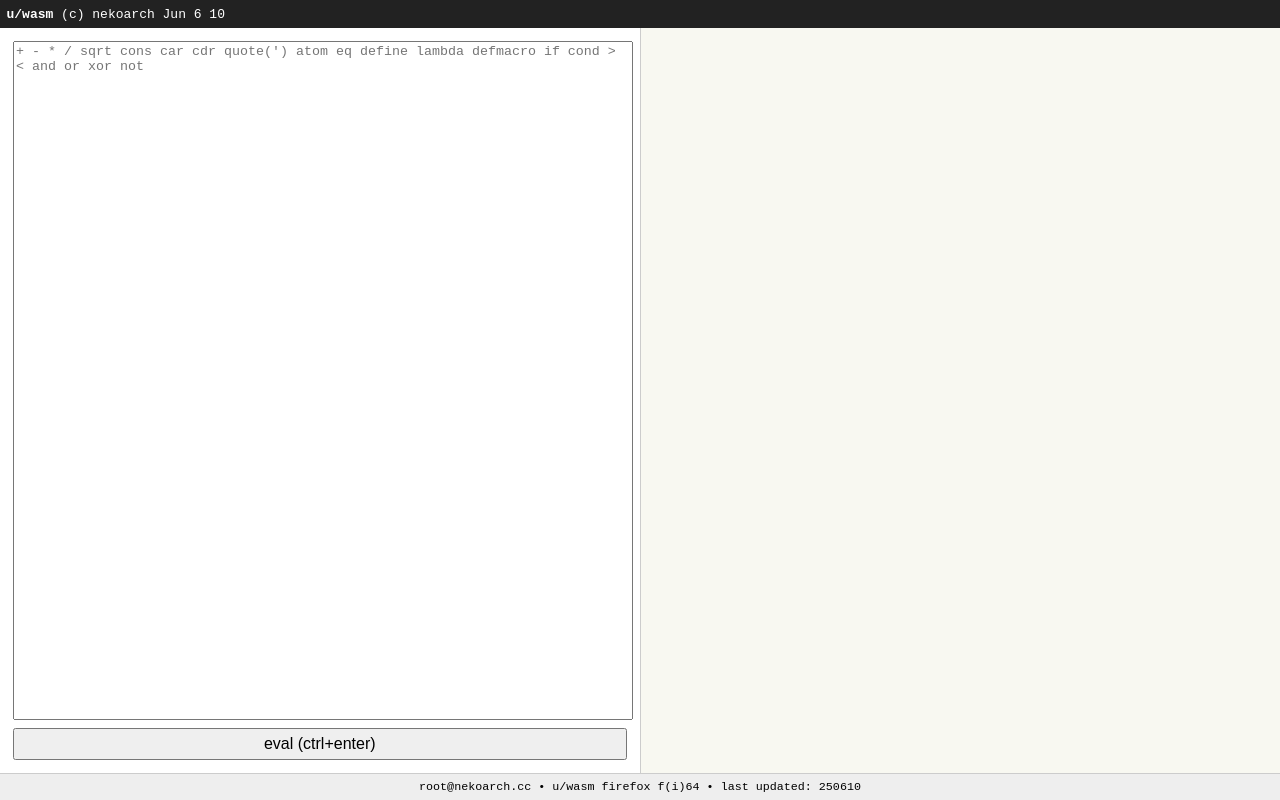
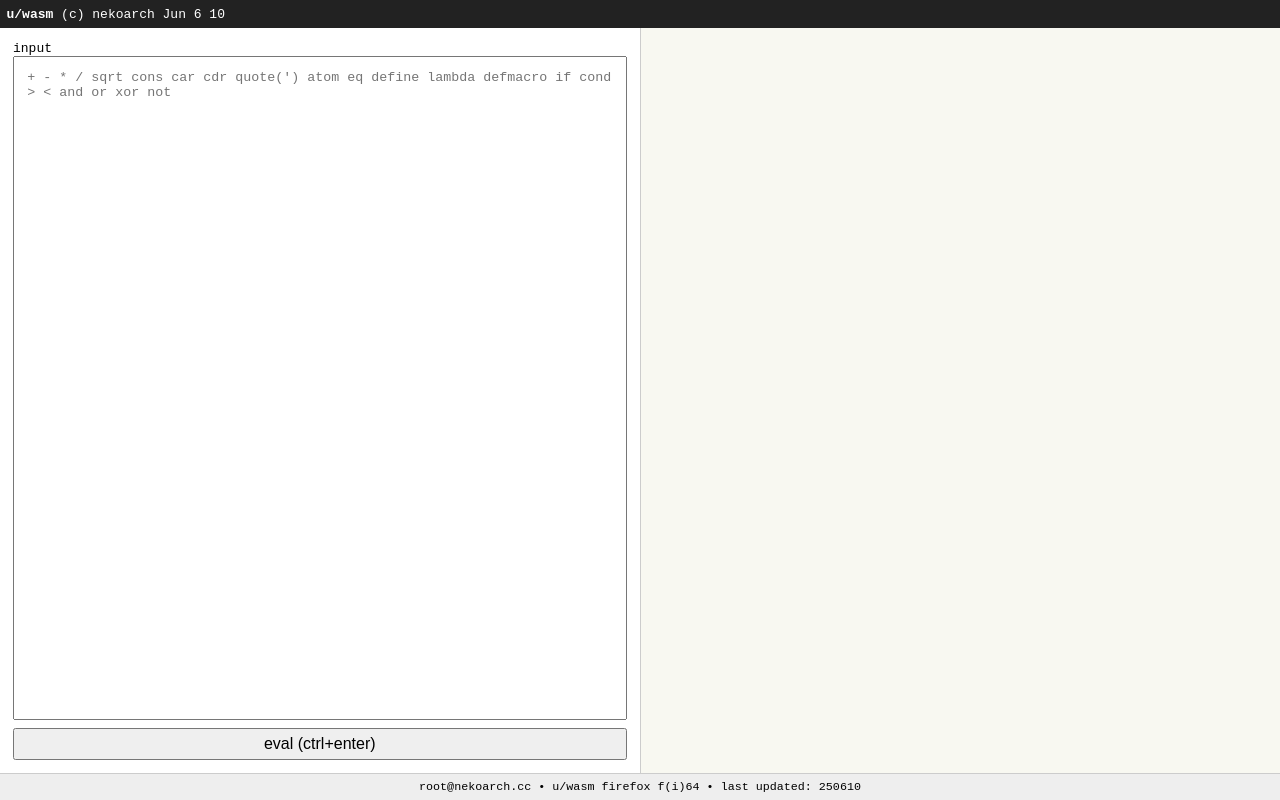
Before and after one commit to nekoarch/nekoarch.github.io, a plain HTML site: page u/u.html in a window 1280 px wide. Drawn offline with Linux system fonts and the light colour scheme; no server answers.

Commit message:
[~] small adjustments & add mit license to the inline js

```diff
--- a/u/u.html
+++ b/u/u.html
@@ -1,5 +1,5 @@
 <!DOCTYPE html>
-<html>
+<html lang="en">
 <head>
     <meta charset="utf-8">
     <title>u/wasm</title>
@@ -12,47 +12,60 @@
             display: flex;
             flex-direction: column;
         }
+
         #header {
             padding: 0.5em;
             background: #222;
             color: #fff;
         }
+
         #container {
             display: flex;
             flex: 1;
             overflow: hidden;
         }
+
         #input-container,
         #output-container {
             flex: 1;
             box-sizing: border-box;
             padding: 1em;
         }
+
         #input-container {
             border-right: 1px solid #ccc;
             display: flex;
             flex-direction: column;
         }
+
         #input {
             flex: 1;
             width: 100%;
             resize: none;
             font-family: monospace;
+            box-sizing: border-box;
+            padding: 1em;
         }
+
         #run {
             margin-top: 0.5em;
             height: 2em;
             font-size: 1em;
         }
+
         #output-container {
             background: #f8f8f1;
         }
+
         #output {
             width: 100%;
             height: 100%;
             overflow: auto;
             white-space: pre-wrap;
+            box-sizing: border-box;
+            padding: 1em;
         }
+
         footer {
             background: #eee;
             padding: 0.5em;
@@ -68,7 +81,9 @@
 </div>
 <div id="container">
     <div id="input-container">
-      <textarea id="input" placeholder="+ - * / sqrt cons car cdr quote(') atom eq define lambda defmacro if cond > < and or xor not"></textarea>
+        <label for="input">input</label>
+        <textarea id="input"
+                  placeholder="+ - * / sqrt cons car cdr quote(') atom eq define lambda defmacro if cond > < and or xor not"></textarea>
         <button id="run">eval (ctrl+enter)</button>
     </div>
     <div id="output-container">
@@ -81,9 +96,11 @@
 
 <script src="u.js"></script>
 <script>
-  const init    = Module.cwrap('init_interpreter', null, []);
+    // @license magnet:?xt=urn:btih:d3d9a9a6595521f9666a5e94cc830dab83b65699&dn=expat.txt Expat
+
+    const init = Module.cwrap('init_interpreter', null, []);
     const evalExp = Module.cwrap('eval_expression', null, ['string']);
-  const getOut  = Module.cwrap('get_output',    'string', []);
+    const getOut = Module.cwrap('get_output', 'string', []);
 
     Module.onRuntimeInitialized = init;
 
@@ -100,6 +117,8 @@
             runCode();
         }
     });
+
+    // @license-end
 </script>
 </body>
 </html>
```
Lines whose indentation alone changed are shown as unchanged.
